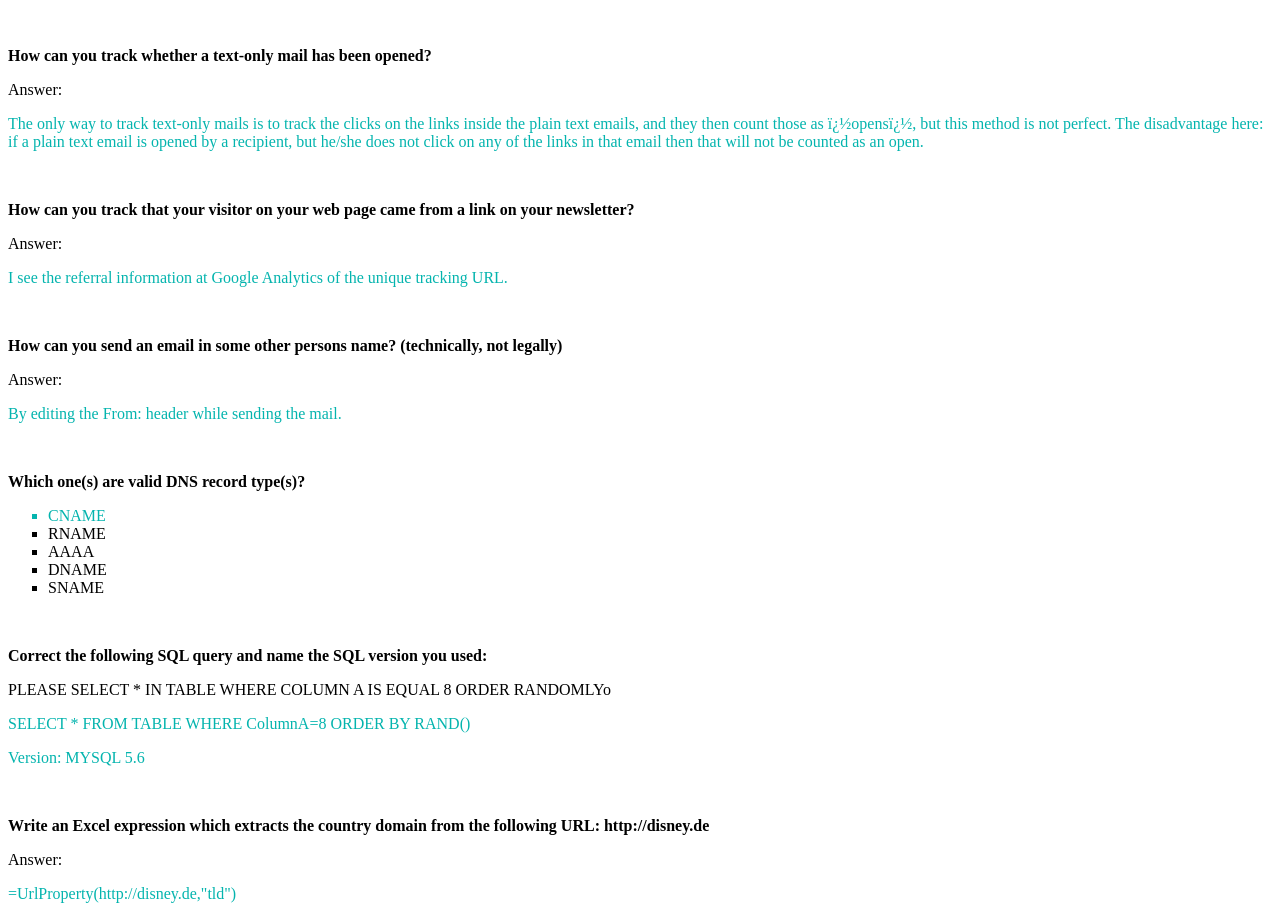
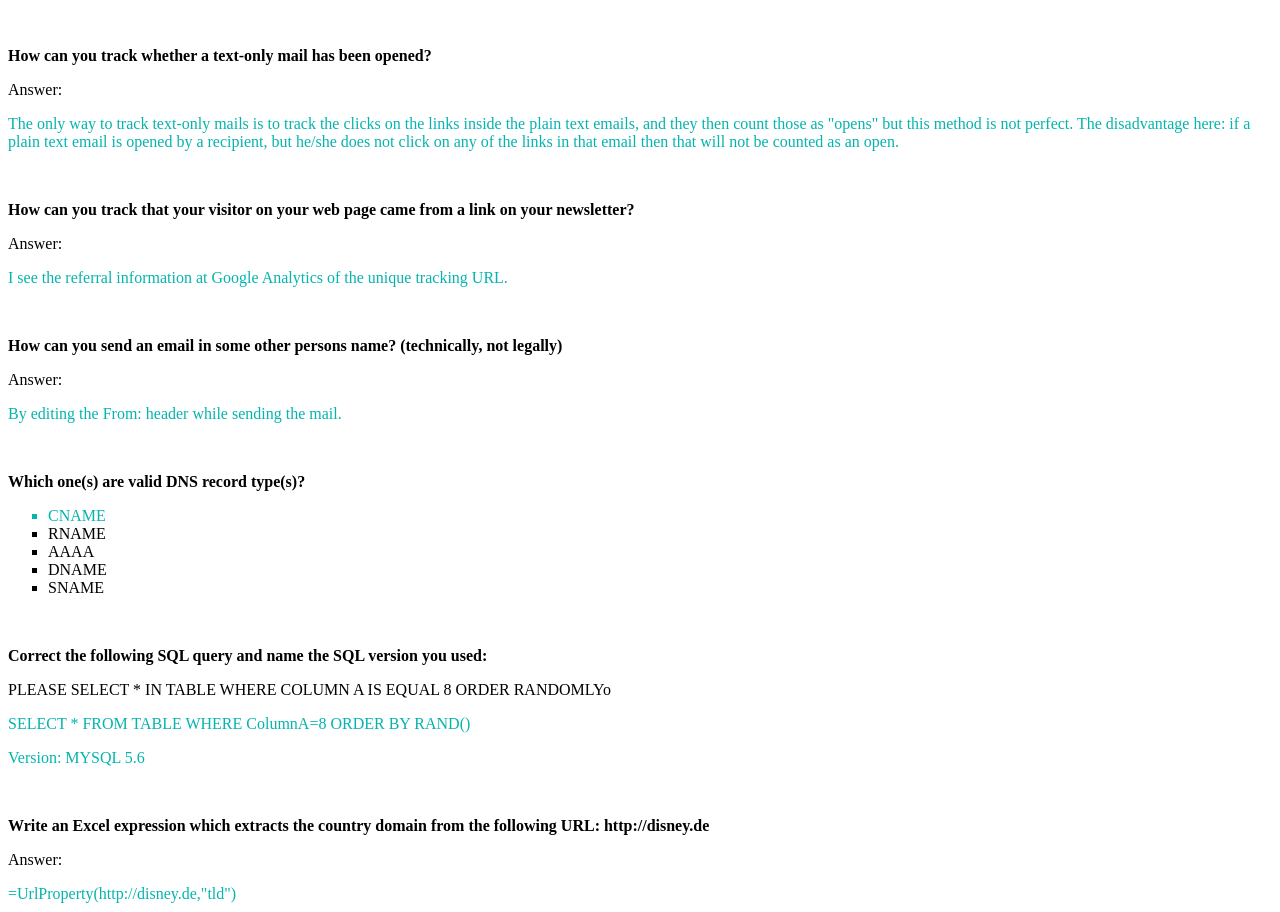
Before and after one commit to Bridzset/Bridzset.github.io, a plain HTML site: page index.html in a window 1280 px wide. Shown: the part 1887-2799 px from the top of the page. Drawn offline with Linux system fonts and the light colour scheme.

Commit message:
Update index.html

```diff
--- a/index.html
+++ b/index.html
@@ -133,7 +133,7 @@ email source code?</strong></p>
 
  Answer:
  <br>
- <p style="color:#04B4AE;">The only way to track text-only mails is to track the clicks on the links inside the plain text emails, and they then count those as �opens�, but this method is not perfect.
+ <p style="color:#04B4AE;">The only way to track text-only mails is to track the clicks on the links inside the plain text emails, and they then count those as "opens" but this method is not perfect.
  The disadvantage here: if a plain text email is opened by a recipient, but he/she does not click on any of the links in that email then that will not be counted as an open. </p>
 &nbsp;
 
```
